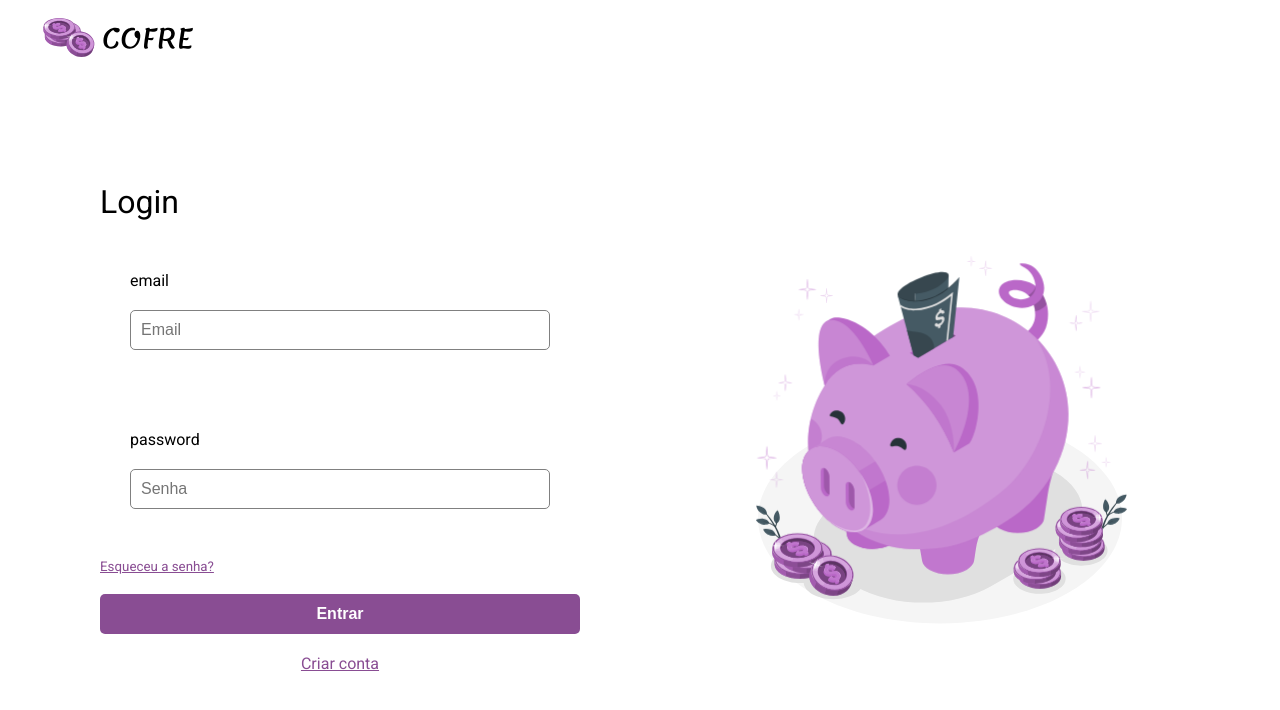
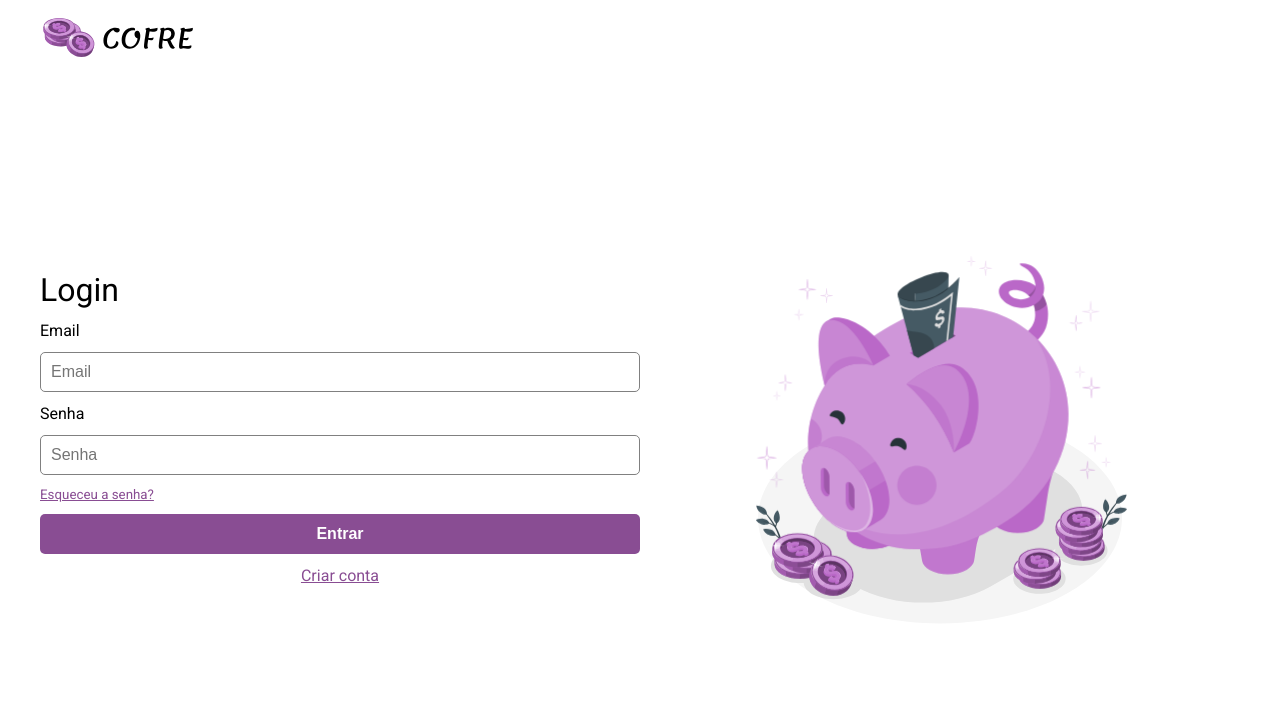
Before and after one commit to Sara01romao/cofre, a React (Vite) app: page / in a window 1280 px wide. Shown: the top 710 px of the page. Built offline with nearby package versions, Linux system fonts and the light colour scheme.

Commit message:
ajuste elementos com label

```diff
--- a/src/pages/Login/index.jsx
+++ b/src/pages/Login/index.jsx
@@ -16,17 +16,17 @@ export default function Login() {
 
   return (
     <MainForm>
-       <div className="">
-         <div>
+       <div className="inputContent">
+
           <h1>Login</h1>
-          <Input typeInput="text" id="email" setChange={setEmail} value={email} placeholder="Email"/>
-          <Input typeInput="password" id="password" setChange={setPassword} value={passaword} placeholder="Senha"/>
+          <Input typeInput="text" id="Email" setChange={setEmail} value={email} placeholder="Email"/>
+          <Input typeInput="password" id="Senha" setChange={setPassword} value={passaword} placeholder="Senha"/>
           <small><Link to="/">Esqueceu a senha?</Link></small>
 
-          <Button txt="Entrar" ></Button>
+          <Button txt="Entrar"></Button>
           <Link to="/createLogin">Criar conta</Link>
 
-         </div>
+
 
       </div>
 
--- a/src/pages/Login/styles.js
+++ b/src/pages/Login/styles.js
@@ -11,8 +11,7 @@ export const MainForm = styled.main`
   div {
     display: flex;
     flex-direction: column;
-    gap: 20px;
-    padding: 30px;
+    gap: 12px;
 
     a {
       text-align: center;
@@ -31,8 +30,8 @@ export const MainForm = styled.main`
 
   @media screen and (max-width: 767px) {
     grid-template-columns: 1fr;
-    div{
-      padding: 10px;
+    .inputContent{
+      padding: 0px 10px;
     }
     svg {
       display: none;
```
